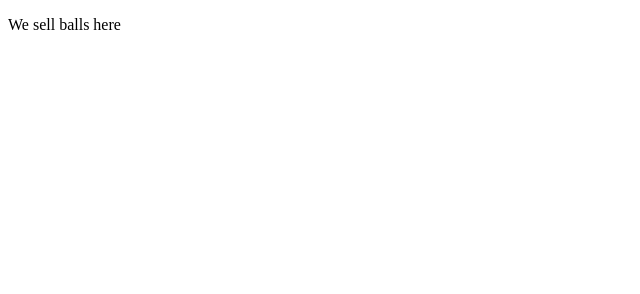
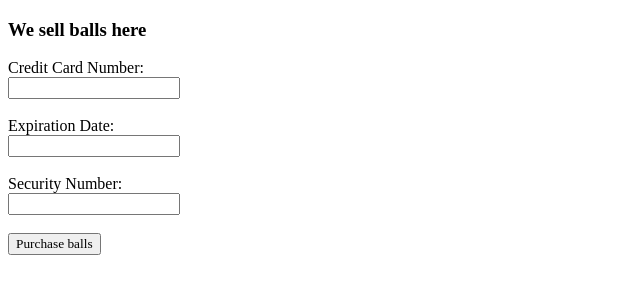
Before and after one commit to daballs/daballs.github.io, a plain HTML site: page index.html in a window 1280 px wide. Shown: the whole page, without its empty margins (0-640 px from the left). Drawn offline with Linux system fonts and the light colour scheme.

Commit message:
Update index.html

```diff
--- a/index.html
+++ b/index.html
@@ -1,8 +1,22 @@
 <!DOCTYPE html>
 <html>
 <head>
+<style>
+	* {
+    	font-family: "Times New Roman", Times, serif;
+    }
+</style>
 </head>
 <body>
-<p>We sell balls here</p>
+  <h3>
+    We sell balls here
+  </h3>
+  <label for="fname">Credit Card Number:</label><br>
+  <input type="text" id="fname" name="fname"><br><br>
+  <label for="lname">Expiration Date:</label><br>
+  <input type="text" id="lname" name="lname"><br><br>
+  <label for="sname">Security Number:</label><br>
+  <input type="text" id="sname" name="sname"><br><br>
+  <input type="submit" value="Purchase balls">
 </body>
 </html>
```
